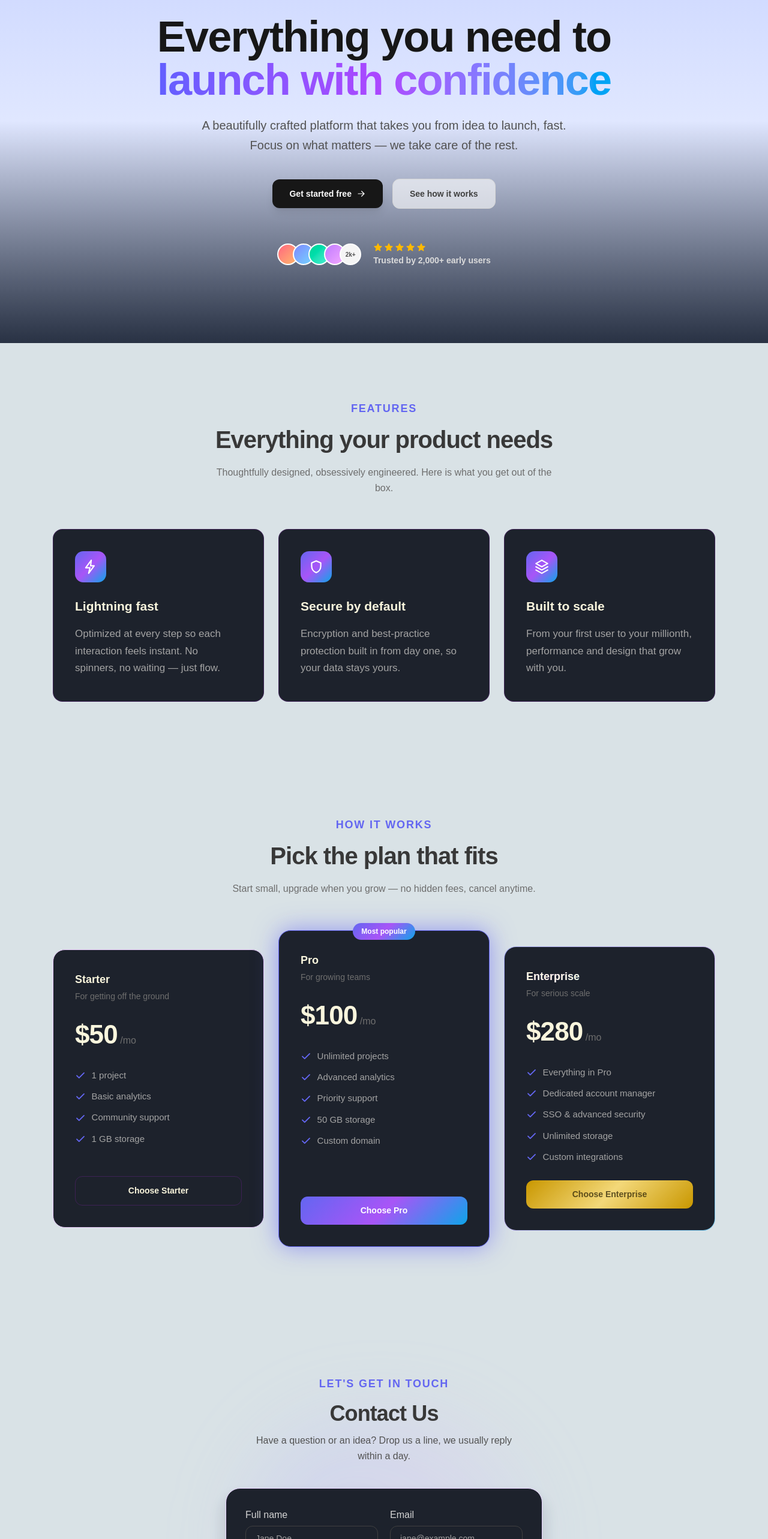
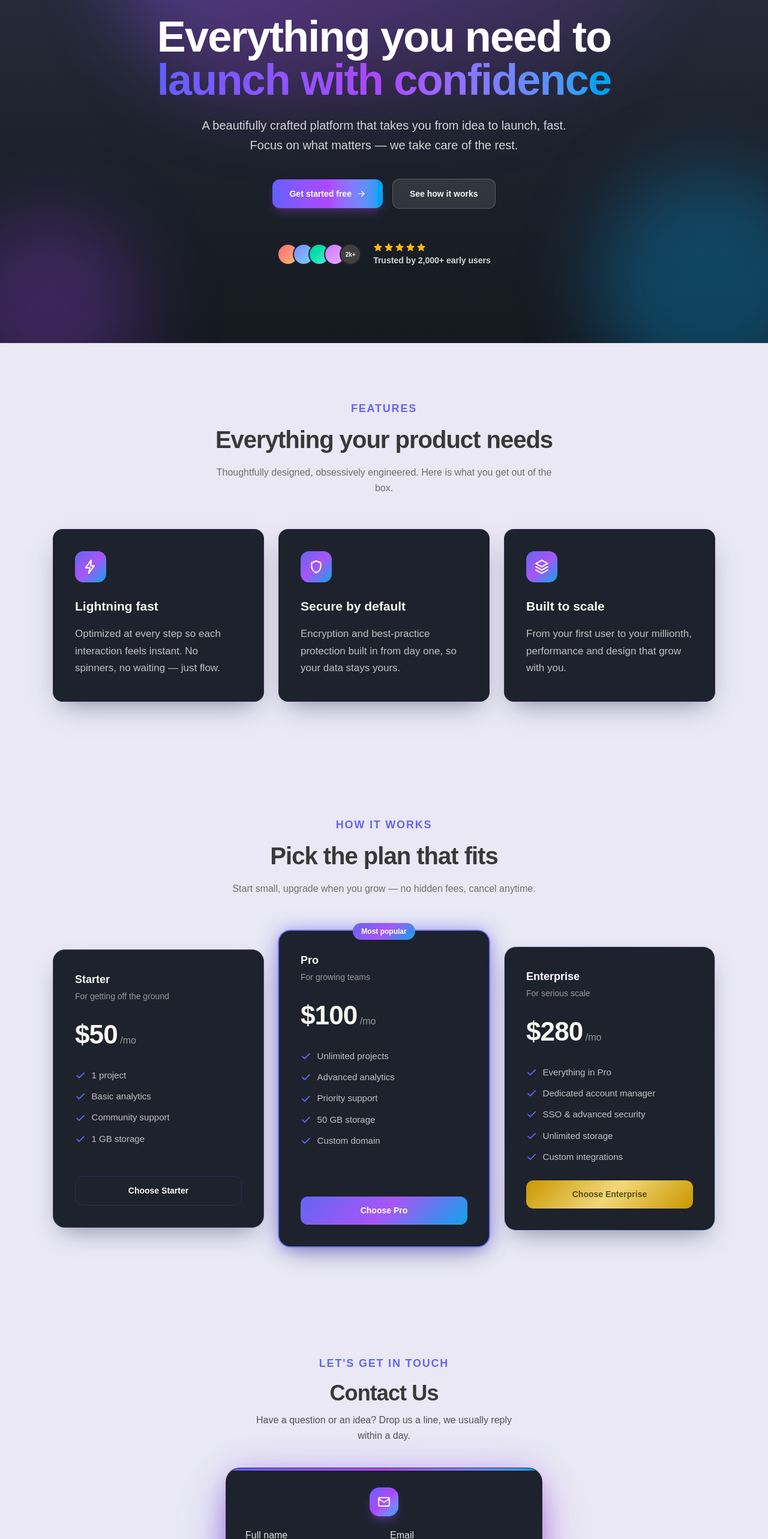
Before and after one commit to YoungShap/landing-page-task-konimbo, a Next.js app: page / in a window 1280 px wide. Shown: the part 234-2800 px from the top of the page at 60% size. Built offline with nearby package versions, Linux system fonts and the light colour scheme.

Commit message:
DESIGN IS ALL DONE

```diff
--- a/app/globals.css
+++ b/app/globals.css
@@ -3,7 +3,7 @@
 @custom-variant dark (&:where(.dark, .dark *));
 
 :root {
-  --background: rgb(217, 226, 230);
+  --background: #e9e8f4;
   --foreground: #171717;
 }
 
--- a/components/Cards.css
+++ b/components/Cards.css
@@ -24,13 +24,14 @@
     background: var(--surface);
     border: 1px solid var(--border);
     border-radius: 1rem;
+    box-shadow: var(--rest-shadow);
     transition: transform 0.2s ease, border-color 0.2s ease, box-shadow 0.2s ease;
 }
 
 .card:hover {
     transform: translateY(-4px);
     border-color: var(--accent);
-    box-shadow: 0 0 30px var(--glow);
+    box-shadow: var(--glow-hover-card), var(--hover-rest-shadow);
 }
 
 .card-icon {
@@ -60,7 +61,7 @@
     flex: 1;
     font-size: var(--fs-body, 1.0625rem);
     line-height: 1.7;
-    color: #a3a3a3;
+    color: var(--body, #a3a3a3);
 }
 
 /* Mobile: same design, one size down */
--- a/components/ContactForm.tsx
+++ b/components/ContactForm.tsx
@@ -36,18 +36,19 @@ export default function Home() {
     }
   }
 
+  // Light mode: subtle frosted fields on the dark card. Dark mode overrides below keep its original look.
   const fieldClasses =
-    "w-full rounded-xl text-white border border-neutral-700 px-4 py-2.5 text-sm placeholder:text-neutral-400 transition-colors dark:border-neutral-700  dark:bg-neutral-950/40 dark:placeholder:text-neutral-500 focus:border-indigo-500 focus:outline-none focus:ring-2 focus:ring-indigo-500/20 dark:focus:border-indigo-400 dark:focus:ring-indigo-400/20";
+    "w-full rounded-xl text-white border border-white/10 bg-white/5 px-4 py-2.5 text-sm placeholder:text-neutral-400 transition-colors hover:border-white/20 dark:border-neutral-700 dark:bg-neutral-950/40 dark:placeholder:text-neutral-500 dark:hover:border-neutral-700 focus:border-indigo-400 focus:bg-white/10 focus:outline-none focus:ring-2 focus:ring-indigo-400/30 dark:focus:border-indigo-400 dark:focus:bg-neutral-950/40 dark:focus:ring-indigo-400/20";
 
   const labelClasses =
-    "text-md font-medium text-neutral-300";
+    "text-md font-medium text-neutral-200 dark:text-neutral-100";
 
   return (
     <main id="contact" className="relative isolate mx-auto flex min-h-screen w-full max-w-xl scroll-mt-16 flex-col justify-center px-6 py-16">
-      {/* Soft glow behind the card */}
+      {/* Dark mode: soft glow centered behind the whole section (unchanged) */}
       <div
         aria-hidden="true"
-        className="absolute left-1/2 top-1/2 -z-10 h-[26rem] w-[80%] -translate-x-1/2 -translate-y-1/2 rounded-full bg-gradient-to-br from-indigo-300/30 via-purple-300/20 to-sky-300/30 blur-3xl dark:from-indigo-500/15 dark:via-purple-500/10 dark:to-sky-500/15"
+        className="absolute left-1/2 top-1/2 -z-10 hidden h-[26rem] w-[80%] -translate-x-1/2 -translate-y-1/2 rounded-full bg-gradient-to-br from-indigo-500/15 via-purple-500/10 to-sky-500/15 blur-3xl dark:block"
       />
       <p className="text-center text-lg font-semibold tracking-[0.1em] uppercase text-[#6366f1] m-2">Let's Get in Touch</p>
       <h1 className="mt-2 text-center text-[#383838] dark:text-[#ebeaea] text-3xl font-bold tracking-tight sm:text-4xl">
@@ -58,10 +59,38 @@ export default function Home() {
         day.
       </p>
 
+      <div className="relative">
+        {/* Light mode: tight back-light sitting directly behind the card, offset down so it never reaches the heading */}
+        <div
+          aria-hidden="true"
+          className="absolute inset-x-2 top-14 -bottom-3 -z-10 rounded-3xl bg-gradient-to-br from-indigo-500/60 via-fuchsia-500/50 to-sky-500/60 blur-2xl dark:hidden"
+        />
+
       <form
         onSubmit={handleSubmit}
-        className="flex flex-col gap-5 rounded-3xl border bg-[#1d222c] p-6 shadow-[0px_20px_20px_10px_rgba(0,0,0,0.08)] backdrop-blur sm:p-8 dark:border-neutral-800 dark:bg-neutral-900/80 dark:shadow-none border-purple-200"
+        className="relative flex flex-col gap-5 overflow-hidden rounded-3xl border border-[#8621b14e] bg-[#1d222c] p-6 shadow-[0_0_56px_-8px_rgba(139,92,246,0.45),0_25px_50px_-12px_rgba(0,0,0,0.25)] backdrop-blur sm:p-8 before:pointer-events-none before:absolute before:inset-x-0 before:top-0 before:h-1 before:bg-gradient-to-r before:from-indigo-500 before:via-purple-500 before:to-sky-500 dark:border-neutral-800 dark:bg-neutral-900/80 dark:shadow-none"
       >
+        {/* Gradient mail badge, matches the feature-card icons */}
+        <div className="flex justify-center">
+          <span
+            aria-hidden="true"
+            className="inline-flex h-12 w-12 items-center justify-center rounded-2xl bg-gradient-to-br from-indigo-500 via-purple-500 to-sky-500 text-white shadow-lg shadow-purple-500/30"
+          >
+            <svg
+              viewBox="0 0 24 24"
+              fill="none"
+              stroke="currentColor"
+              strokeWidth="2"
+              strokeLinecap="round"
+              strokeLinejoin="round"
+              className="h-6 w-6"
+            >
+              <rect x="3" y="5" width="18" height="14" rx="2" />
+              <path d="M3 7l9 6 9-6" />
+            </svg>
+          </span>
+        </div>
+
         <div className="grid gap-5 sm:grid-cols-2">
           <div className="flex flex-col gap-1.5">
             <label htmlFor="name" className={labelClasses}>
@@ -112,6 +141,7 @@ export default function Home() {
           Send
         </button>
       </form>
+      </div>
 
       {status && (
         <p className="mt-5 text-center text-sm font-medium text-neutral-600 dark:text-neutral-300">
--- a/components/Hero.tsx
+++ b/components/Hero.tsx
@@ -3,7 +3,13 @@ export default function Hero() {
         <section className="relative isolate flex min-h-[85dvh] flex-col items-center justify-center overflow-hidden px-6 py-24 sm:py-32 dark:bg-gradient-to-b dark:from-[#333333] dark:to-neutral-950">
             {/* Background: soft radial glows + fine grid, both theme-aware */}
             <div aria-hidden="true" className="absolute inset-0 -z-10">
-                <div className="absolute inset-0 bg-gradient-to-b from-indigo-200 via-indigo-100/100 to-[#293244]/100 dark:hidden" />
+                {/* Light mode: dark slate hero (same #1d222c family as the cards / contact form) so it sits as a bold band above the light page */}
+                <div className="absolute inset-0 bg-[linear-gradient(to_bottom,#2b3142_0%,#1d222c_55%,#151920_100%)] dark:hidden" />
+                {/* Light mode: brand glows on the dark surface — a bit stronger than dark mode's since the slate is lighter */}
+                <div className="absolute left-1/2 top-0 h-[32rem] w-[56rem] -translate-x-1/2 -translate-y-1/3 rounded-full bg-gradient-to-br from-indigo-500/45 via-purple-500/30 to-transparent blur-3xl dark:hidden" />
+                <div className="absolute bottom-0 right-0 h-96 w-96 translate-x-1/4 translate-y-1/4 rounded-full bg-sky-500/30 blur-3xl dark:hidden" />
+                <div className="absolute bottom-0 left-0 h-80 w-80 -translate-x-1/4 translate-y-1/3 rounded-full bg-purple-500/25 blur-3xl dark:hidden" />
+                {/* Dark mode glows (unchanged) */}
                 <div className="absolute left-1/2 top-0 hidden h-[32rem] w-[52rem] -translate-x-1/2 -translate-y-1/3 rounded-full bg-gradient-to-br blur-3xl dark:block dark:from-indigo-500/30 dark:via-purple-500/20" />
                 <div className="absolute bottom-0 right-0 hidden h-80 w-80 translate-x-1/4 translate-y-1/4 rounded-full blur-3xl dark:block dark:bg-sky-500/20" />
             </div>
@@ -12,7 +18,7 @@ export default function Hero() {
                 {/* Announcement badge */}
                 <a
                     href="#"
-                    className="group mb-8 inline-flex cursor-pointer items-center gap-2 rounded-full border border-neutral-200 bg-white/60 py-1.5 pl-4 pr-3 text-sm text-neutral-600 shadow-sm backdrop-blur transition-colors duration-200 hover:border-neutral-300 hover:text-neutral-900 dark:border-neutral-800 dark:bg-neutral-900/60 dark:text-neutral-400 dark:hover:border-neutral-700 dark:hover:text-neutral-100"
+                    className="group mb-8 inline-flex cursor-pointer items-center gap-2 rounded-full border border-white/15 bg-white/10 py-1.5 pl-4 pr-3 text-sm text-neutral-300 shadow-sm backdrop-blur transition-colors duration-200 hover:border-white/25 hover:text-white dark:border-neutral-800 dark:bg-neutral-900/60 dark:text-neutral-400 dark:hover:border-neutral-700 dark:hover:text-neutral-100"
                 >
                     <span className="relative flex h-2 w-2">
                         <span className="absolute inline-flex h-full w-full animate-ping rounded-full bg-indigo-400 opacity-75 motion-reduce:animate-none" />
@@ -34,7 +40,7 @@ export default function Hero() {
                 </a>
 
                 {/* Headline */}
-                <h1 className="text-balance text-4xl font-bold tracking-tight text-neutral-900 sm:text-6xl lg:text-7xl dark:text-neutral-50">
+                <h1 className="text-balance text-4xl font-bold tracking-tight text-white sm:text-6xl lg:text-7xl dark:text-neutral-50">
                     Everything you need to{" "}
                     <span className="bg-gradient-to-r from-indigo-500 via-purple-500 to-sky-500 bg-clip-text text-transparent">
                         launch with confidence
@@ -42,7 +48,7 @@ export default function Hero() {
                 </h1>
 
                 {/* Subheadline */}
-                <p className="mt-6 max-w-2xl text-black/400 text-lg leading-relaxed text-neutral-600 sm:text-xl dark:text-neutral-400">
+                <p className="mt-6 max-w-2xl text-lg leading-relaxed text-neutral-300 sm:text-xl dark:text-neutral-400">
                     A beautifully crafted platform that takes you from idea to launch,
                     fast. <br></br>Focus on what matters — we take care of the rest.
                 </p>
@@ -51,7 +57,7 @@ export default function Hero() {
                 <div className="mt-10 flex flex-col items-center gap-4 sm:flex-row">
                     <a
                         href="#"
-                        className="inline-flex w-full cursor-pointer items-center justify-center gap-2 rounded-xl bg-neutral-900 px-7 py-3.5 text-sm font-semibold text-white shadow-lg shadow-neutral-900/10 transition-all duration-200 hover:-translate-y-0.5 hover:bg-neutral-700 hover:shadow-xl hover:shadow-neutral-900/15 focus-visible:outline focus-visible:outline-2 focus-visible:outline-offset-2 focus-visible:outline-neutral-900 motion-reduce:hover:translate-y-0 sm:w-auto dark:bg-neutral-100 dark:text-neutral-900 dark:shadow-black/30 dark:hover:bg-neutral-300 dark:hover:shadow-[0_0_36px_rgba(168,85,247,0.65)]! dark:focus-visible:outline-neutral-100"
+                        className="inline-flex w-full cursor-pointer items-center justify-center gap-2 rounded-xl bg-gradient-to-r from-indigo-500 via-purple-500 to-sky-500 px-7 py-3.5 text-sm font-semibold text-white shadow-lg shadow-purple-500/25 transition-all duration-200 hover:-translate-y-0.5 hover:brightness-110 hover:shadow-xl hover:shadow-purple-500/40 focus-visible:outline focus-visible:outline-2 focus-visible:outline-offset-2 focus-visible:outline-indigo-400 motion-reduce:hover:translate-y-0 sm:w-auto dark:shadow-[0_0_24px_rgba(168,85,247,0.35)] dark:ring-1 dark:ring-white/15 dark:hover:shadow-[0_0_40px_rgba(168,85,247,0.7)]! dark:focus-visible:outline-indigo-400"
                     >
                         Get started free
                         <svg
@@ -69,7 +75,7 @@ export default function Hero() {
                     </a>
                     <a
                         href="#"
-                        className="inline-flex w-full cursor-pointer items-center justify-center rounded-xl border border-neutral-300 bg-white/60 px-7 py-3.5 text-sm font-semibold text-neutral-700 backdrop-blur transition-all duration-200 hover:border-neutral-400 hover:bg-white hover:text-neutral-900 focus-visible:outline focus-visible:outline-2 focus-visible:outline-offset-2 focus-visible:outline-neutral-400 sm:w-auto dark:border-neutral-700 dark:bg-neutral-900/60 dark:text-neutral-300 dark:hover:border-neutral-600 dark:hover:bg-neutral-900 dark:hover:text-neutral-100 dark:hover:shadow-[0_0_30px_rgba(168,85,247,0.55)]!"
+                        className="inline-flex w-full cursor-pointer items-center justify-center rounded-xl border border-white/20 bg-white/10 px-7 py-3.5 text-sm font-semibold text-neutral-100 backdrop-blur transition-all duration-200 hover:border-white/35 hover:bg-white/15 hover:text-white hover:shadow-[0_0_30px_rgba(168,85,247,0.35)] focus-visible:outline focus-visible:outline-2 focus-visible:outline-offset-2 focus-visible:outline-neutral-400 sm:w-auto dark:border-neutral-700 dark:bg-neutral-900/60 dark:text-neutral-300 dark:hover:border-neutral-600 dark:hover:bg-neutral-900 dark:hover:text-neutral-100 dark:hover:shadow-[0_0_30px_rgba(168,85,247,0.55)]!"
                     >
                         See how it works
                     </a>
@@ -78,11 +84,11 @@ export default function Hero() {
                 {/* Social proof */}
                 <div className="mt-14 flex flex-col items-center gap-3 sm:flex-row sm:gap-5">
                     <div className="flex -space-x-2.5">
-                        <span className="h-9 w-9 rounded-full border-2 border-white bg-gradient-to-br from-rose-400 to-orange-300 dark:border-neutral-900" />
-                        <span className="h-9 w-9 rounded-full border-2 border-white bg-gradient-to-br from-indigo-400 to-sky-300 dark:border-neutral-900" />
-                        <span className="h-9 w-9 rounded-full border-2 border-white bg-gradient-to-br from-emerald-400 to-teal-300 dark:border-neutral-900" />
-                        <span className="h-9 w-9 rounded-full border-2 border-white bg-gradient-to-br from-purple-400 to-fuchsia-300 dark:border-neutral-900" />
-                        <span className="inline-flex h-9 w-9 items-center justify-center rounded-full border-2 border-white bg-neutral-100 text-[10px] font-semibold text-neutral-600 dark:border-neutral-900 dark:bg-neutral-800 dark:text-neutral-300">
+                        <span className="h-9 w-9 rounded-full border-2 border-[#1d222c] bg-gradient-to-br from-rose-400 to-orange-300 dark:border-neutral-900" />
+                        <span className="h-9 w-9 rounded-full border-2 border-[#1d222c] bg-gradient-to-br from-indigo-400 to-sky-300 dark:border-neutral-900" />
+                        <span className="h-9 w-9 rounded-full border-2 border-[#1d222c] bg-gradient-to-br from-emerald-400 to-teal-300 dark:border-neutral-900" />
+                        <span className="h-9 w-9 rounded-full border-2 border-[#1d222c] bg-gradient-to-br from-purple-400 to-fuchsia-300 dark:border-neutral-900" />
+                        <span className="inline-flex h-9 w-9 items-center justify-center rounded-full border-2 border-[#1d222c] bg-neutral-700 text-[10px] font-semibold text-neutral-100 dark:border-neutral-900 dark:bg-neutral-800 dark:text-neutral-300">
                             2k+
                         </span>
                     </div>
@@ -108,7 +114,7 @@ export default function Hero() {
                                 </svg>
                             ))}
                         </div>
-                        <p className="text-sm font-semibold text-[#dbdbdb] dark:text-neutral-400">
+                        <p className="text-sm font-semibold text-neutral-300 dark:text-neutral-400">
                             Trusted by 2,000+ early users
                         </p>
                     </div>
--- a/components/HowItWorks.css
+++ b/components/HowItWorks.css
@@ -24,20 +24,21 @@
     background: var(--surface);
     border: 1px solid var(--border-soft);
     border-radius: 1.25rem;
+    box-shadow: var(--rest-shadow);
     transition: transform 0.2s ease, border-color 0.2s ease, box-shadow 0.2s ease;
 }
 
 .plan:hover {
     transform: translateY(-4px);
     border-color: var(--accent);
-    box-shadow: 0 0 30px var(--glow);
+    box-shadow: var(--glow-hover), var(--hover-rest-shadow);
 }
 
 /* Middle card: taller, pre-highlighted, glowing */
 .plan--featured {
     min-height: 33rem;
     border-color: var(--accent);
-    box-shadow: 0 0 40px var(--glow);
+    box-shadow: var(--glow-featured), var(--rest-shadow);
 }
 
 /* Enterprise: quiet premium — subtle gradient border + gradient name, no glow */
@@ -123,7 +124,7 @@
     align-items: center;
     gap: 0.6rem;
     font-size: 0.9375rem;
-    color: #a3a3a3;
+    color: var(--body, #a3a3a3);
 }
 
 .plan li svg {
@@ -147,7 +148,7 @@
 
 .plan-cta:hover {
     border-color: var(--accent);
-    box-shadow: 0 0 20px var(--glow);
+    box-shadow: 0 0 20px var(--cta-glow, var(--glow));
 }
 
 .plan--featured .plan-cta {
--- a/components/Navbar.tsx
+++ b/components/Navbar.tsx
@@ -62,7 +62,7 @@ export default function Navbar() {
     }
 
     return (
-        <header className="sticky top-0 z-50 border-b border-neutral-200 bg-white/70 backdrop-blur dark:border-neutral-800 dark:bg-neutral-950/70">
+        <header className="sticky top-0 z-50 border-b border-indigo-950/10 bg-[#f4f3fa]/70 backdrop-blur dark:border-neutral-800 dark:bg-neutral-950/70">
             <nav className="mx-auto flex h-16 w-full max-w-6xl items-center justify-between px-6">
                 {/* Logo */}
                 <a href="#" className="flex items-center gap-2.5">
@@ -131,7 +131,7 @@ export default function Navbar() {
             {/* Mobile menu — animates open/closed via grid-rows (0fr -> 1fr) */}
             <div
                 id="mobile-menu"
-                className={`absolute inset-x-0 top-16 grid border-b border-neutral-200 bg-white/90 backdrop-blur transition-all duration-300 ease-out sm:hidden motion-reduce:transition-none dark:border-neutral-800 dark:bg-neutral-950/90 ${menuOpen
+                className={`absolute inset-x-0 top-16 grid border-b border-indigo-950/10 bg-[#f4f3fa]/90 backdrop-blur transition-all duration-300 ease-out sm:hidden motion-reduce:transition-none dark:border-neutral-800 dark:bg-neutral-950/90 ${menuOpen
                         ? "visible grid-rows-[1fr] opacity-100"
                         : "invisible grid-rows-[0fr] opacity-0"
                     }`}
--- a/components/theme.css
+++ b/components/theme.css
@@ -2,12 +2,26 @@
 .plans {
     --surface: #1d222c;
     --border: #8621b14e;
-    --border-soft: #e5c6f7;
-    --text: #faf6dd;
-    --muted: #6e6e6e;
+    /* Light mode: a visible muted-purple border (like dark mode's) so cards read as outlined, not just glowing */
+    --border-soft: #4a3f6e;
+    /* Light mode: warm-neutral off-white text — white-toned (no cream cast) with a touch of warmth */
+    --text: #faf7ef;
+    --body: #c5c1c1;
+    --muted: #9c9899;
     --accent: #6366f1;
-    --glow: rgba(88, 85, 247, 0.55);
+    /* Light mode: quieter, tighter glows so neighbouring cards' halos don't bleed into the Pro card */
+    --glow: rgba(88, 85, 247, 0.35);
+    /* Plan CTA buttons keep the original (pre-tone-down) glow strength */
+    --cta-glow: rgba(88, 85, 247, 0.55);
+    --glow-hover: 0 0 24px rgba(88, 85, 247, 0.48), 0 0 0 1px rgba(99, 102, 241, 0.4);
+    /* Feature cards have no always-lit neighbour, so they can afford a fuller hover glow */
+    --glow-hover-card: 0 0 32px rgba(88, 85, 247, 0.55), 0 0 0 1px rgba(99, 102, 241, 0.5);
+    --glow-featured: 0 0 30px rgba(88, 85, 247, 0.55), 0 0 0 1px rgba(99, 102, 241, 0.6);
     --gradient: linear-gradient(135deg, #6366f1, #a855f7, #0ea5e9);
+    /* Light mode: soft resting shadow so dark cards lift off the lavender page */
+    --rest-shadow: 0 18px 40px -16px rgba(30, 27, 75, 0.5);
+    /* Light mode: keep the same shadow under the glow on hover */
+    --hover-rest-shadow: var(--rest-shadow);
 }
 
 .dark .cards,
@@ -16,8 +30,16 @@
     --border: #392b3e;
     --border-soft: #472958;
     --text: #fafafa;
+    --body: #a3a3a3; /* unchanged dark-mode body copy */
     --muted: #a3a3a3;
     --glow: rgba(168, 85, 247, 0.35);
+    --glow-hover: 0 0 30px var(--glow);
+    --glow-hover-card: 0 0 30px var(--glow); /* unchanged dark-mode card hover */
+    --glow-featured: 0 0 40px var(--glow);
+    /* Dark mode: hairline top-edge highlight + soft dark drop so cards have resting depth (glow stays hover-only / Pro-only) */
+    --rest-shadow: inset 0 1px 0 rgba(255, 255, 255, 0.07), 0 16px 36px -14px rgba(0, 0, 0, 0.75);
+    /* Dark mode hover: keep the hairline, drop the black drop so the glow reads clean */
+    --hover-rest-shadow: inset 0 1px 0 rgba(255, 255, 255, 0.07);
 }
 
 /* Shared section headers (eyebrow / title / subtitle) */
@@ -49,5 +71,10 @@
     max-width: 36rem;
     margin: 0.75rem auto 3.5rem;
     line-height: 1.6;
-    color: var(--muted);
+    color: #6e6e6e; /* light page: keep the original darker grey for contrast */
 }
+
+.dark .cards-subtitle,
+.dark .plans-subtitle {
+    color: var(--muted); /* unchanged dark-mode subtitle */
+}
```
Also changed, not shown: components/Footer.tsx (+19 -11 lines).
